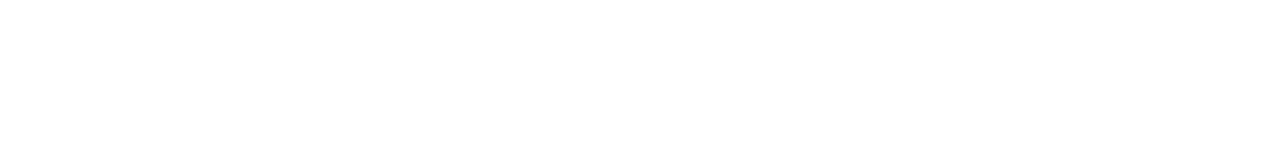
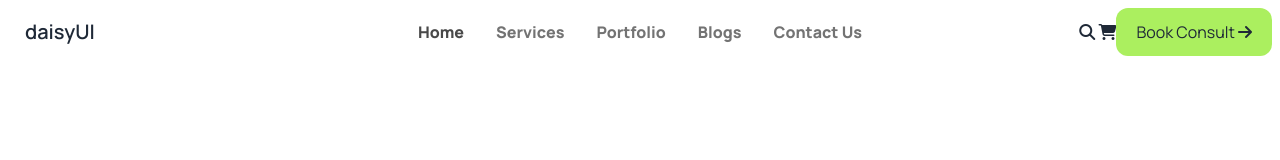
Before and after one commit to mafiullahhasan/Assignment-3, a plain HTML site: page index.html in a window 1280 px wide. Drawn offline with nearby package versions, Linux system fonts and the light colour scheme.

Commit message:
added navbar content

```diff
--- a/index.html
+++ b/index.html
@@ -4,6 +4,11 @@
     <meta charset="UTF-8" />
     <meta name="viewport" content="width=device-width, initial-scale=1.0" />
     <title>Assignment-3</title>
+    <!-- font awesome cdn -->
+    <script
+      src="https://kit.fontawesome.com/02cdcdcbc0.js"
+      crossorigin="anonymous"
+    ></script>
     <!-- google font cdn -->
     <link rel="preconnect" href="https://fonts.googleapis.com" />
     <link rel="preconnect" href="https://fonts.gstatic.com" crossorigin />
@@ -38,7 +43,43 @@
     </style>
   </head>
   <body class="font-manrope">
-    <header></header>
+    <header>
+      <nav>
+        <div class="navbar bg-base-100">
+          <div class="navbar-start">
+            <a class="btn btn-ghost text-xl">daisyUI</a>
+          </div>
+          <div class="navbar-center">
+            <ul class="flex gap-8">
+              <li>
+                <a class="font-extrabold text-[#494949]" href="#">Home</a>
+              </li>
+              <li>
+                <a class="font-extrabold text-[#737373]" href="#">Services</a>
+              </li>
+              <li>
+                <a class="font-extrabold text-[#737373]" href="#">Portfolio</a>
+              </li>
+              <li>
+                <a class="font-extrabold text-[#737373]" href="#">Blogs</a>
+              </li>
+              <li>
+                <a class="font-extrabold text-[#737373]" href="#">Contact Us</a>
+              </li>
+            </ul>
+          </div>
+          <div class="navbar-end">
+            <span>
+              <i class="fa-solid fa-magnifying-glass"></i>
+              <i class="fa-solid fa-cart-shopping"></i>
+            </span>
+            <button class="bg-[#ABEF5F] rounded-xl py-3 px-5">Book Consult
+              <span><i class="fa-solid fa-arrow-right"></i></span>
+            </button>
+          </div>
+        </div>
+      </nav>
+    </header>
     <main></main>
     <footer></footer>
   </body>
```
